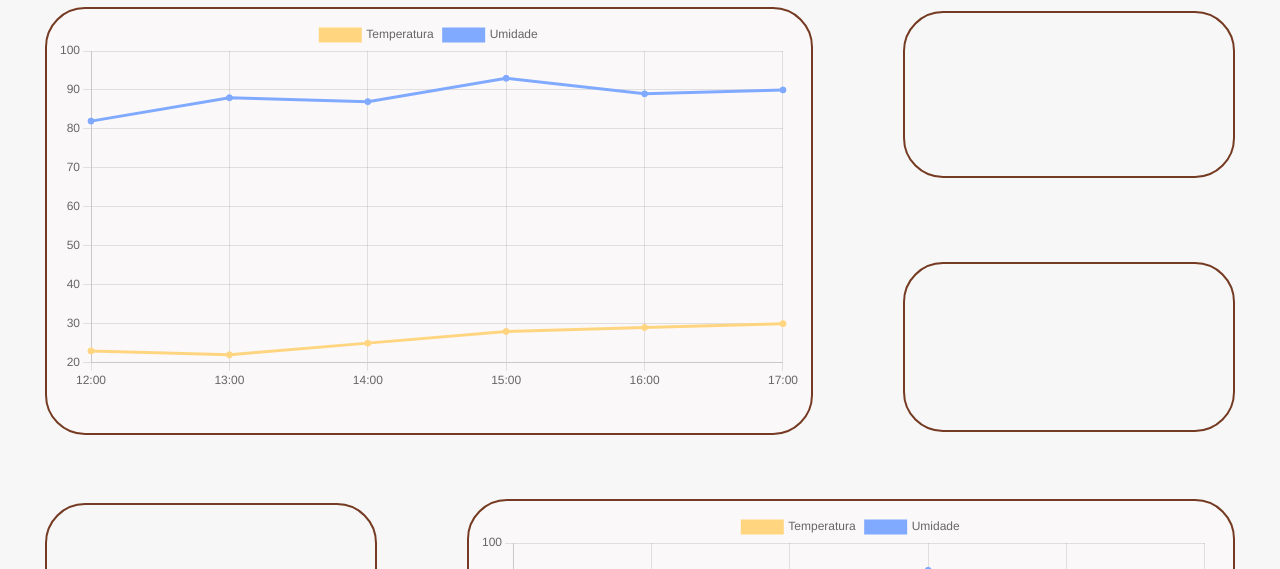
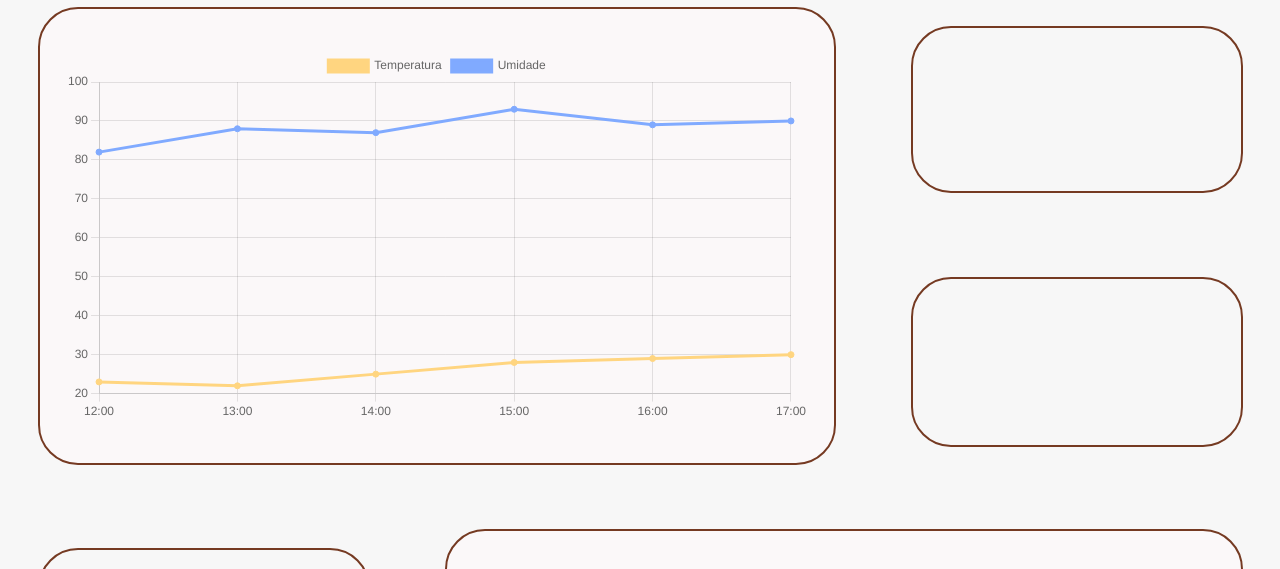
Before and after one commit to charleskulkauski/Dashboard, a plain HTML site: page index.html in a window 1280 px wide. Shown: the part 161-730 px from the top of the page. Drawn offline with nearby package versions, Linux system fonts and the light colour scheme.

Commit message:
Atualização CSS

```diff
--- a/style.css
+++ b/style.css
@@ -9,8 +9,6 @@ body{
 .header{
     background-color: #753a22;
     color:white;
-
-
 }
 
 .container{
@@ -64,10 +62,12 @@ body{
     justify-content:space-around;
 }
 .grafico{
+    display:flex;
+    align-items: center;
     background-color: #fbf8f9;
     border: 2px solid #753a22;
     border-radius:40px;
-    padding:10px;
+    padding:25px;
     width:744px;
     height:404px;
 }
```
